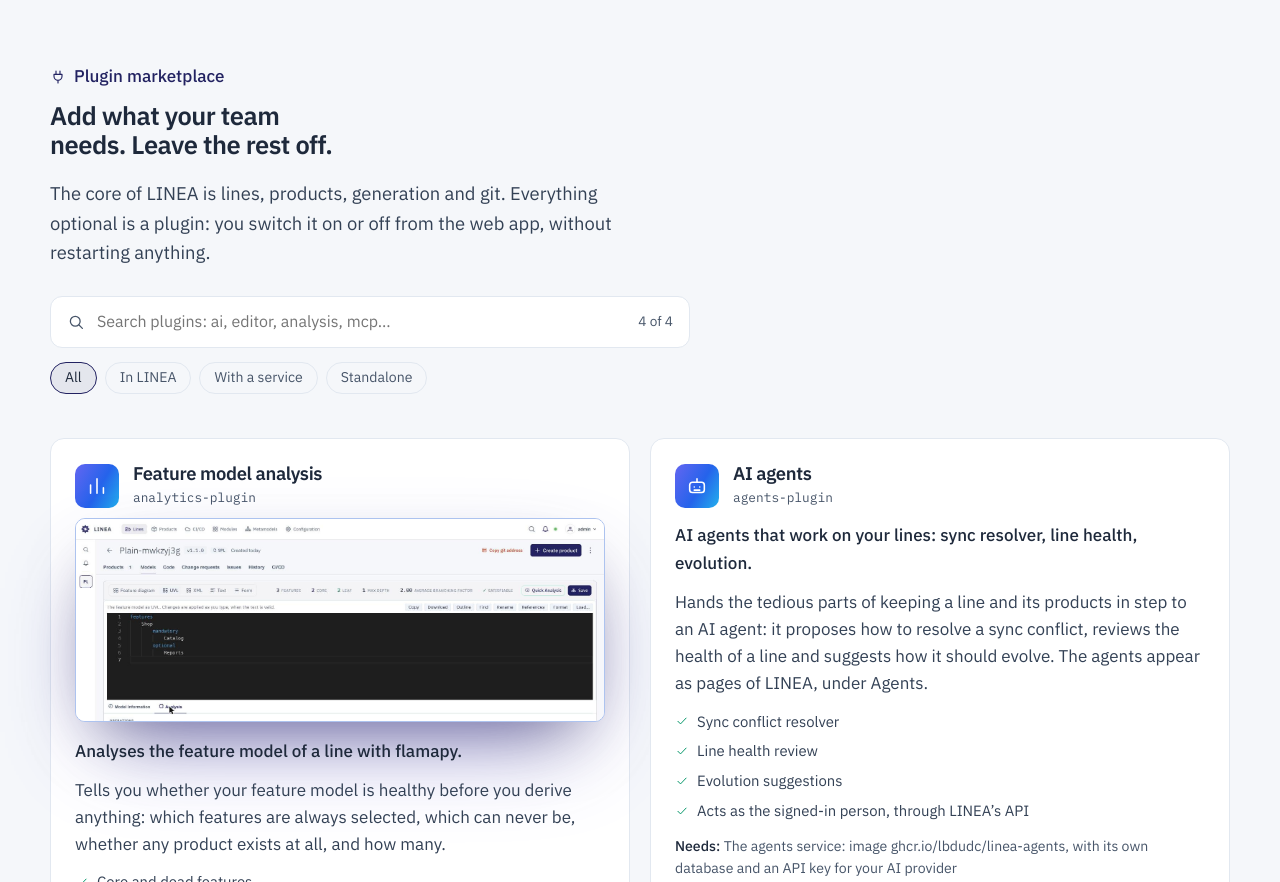
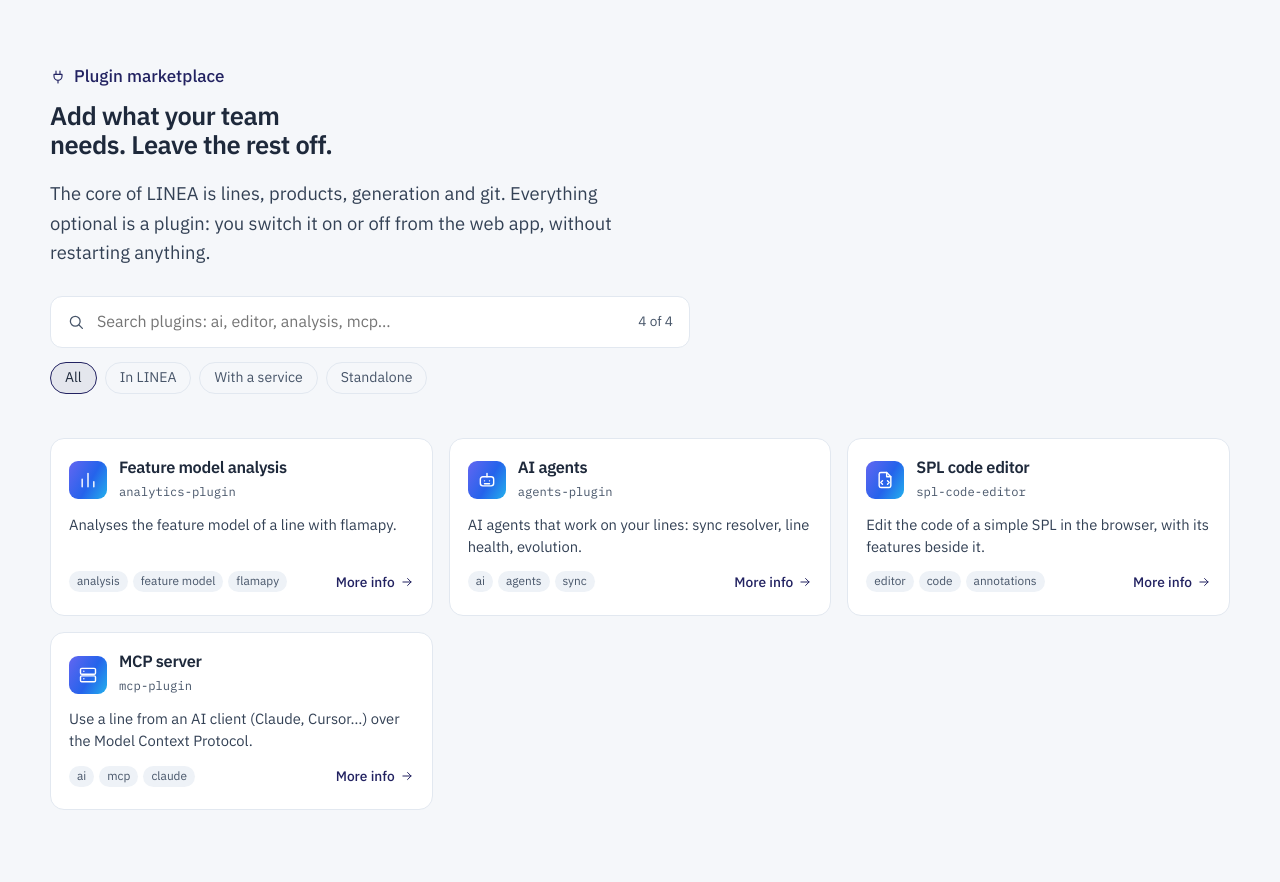
Before and after one commit to lbdudc/linea-web, an Astro site: page /plugins in a window 1280 px wide. Shown: the part 70-952 px from the top of the page. Built offline with nearby package versions, Linux system fonts and the light colour scheme; Astro itself is replaced by a stand-in of ours.

Commit message:
Plugins page: compact cards (3 per row on laptops), More info expands screenshot, purpose and needs (#5)
Co-authored-by: rotkiv93 <22058774+rotkiv93@users.noreply.github.com>
Co-authored-by: Claude Sonnet 5.5 <noreply@anthropic.com>

```diff
--- a/src/pages/plugins.astro
+++ b/src/pages/plugins.astro
@@ -37,26 +37,28 @@ const steps = [
 		<div class="wrap">
 			<div class="mkt-grid" id="grid">
 				{plugins.map((p) => (
-					<article class="mkt-card" data-run={p.runs} data-text={[p.name, p.id, p.summary, p.purpose, ...p.tags, ...p.features].join(' ').toLowerCase()}>
+					<article class="mkt-card" id={p.id} data-run={p.runs} data-text={[p.name, p.id, p.summary, p.purpose, ...p.tags, ...p.features].join(' ').toLowerCase()}>
 						<header>
-							<span class="mkt-ic"><Icon name={p.icon} size={22} /></span>
+							<span class="mkt-ic"><Icon name={p.icon} size={20} /></span>
 							<div>
 								<h2>{p.name}</h2>
 								<code>{p.id}</code>
 							</div>
 						</header>
-						{p.shot && <Shot name={p.shot.name} alt={p.shot.alt} ratio="1470/560" sizes="(min-width: 900px) 560px, 100vw" class="mkt-shot" />}
 						<p class="mkt-sum">{p.summary}</p>
-						<p>{p.purpose}</p>
-						<ul>{p.features.map((f) => <li><Icon name="check" size={14} />{f}</li>)}</ul>
-						{p.needs && <p class="mkt-needs"><b>Needs:</b> {p.needs}</p>}
 						<footer>
-							<span class="mkt-tags">{p.tags.map((t) => <span>{t}</span>)}</span>
-							<span class="mkt-links">
-								<a href={p.source}>Source</a>
-								{p.docs && <a href={p.docs}>npm</a>}
-							</span>
+							<span class="mkt-tags">{p.tags.slice(0, 3).map((t) => <span>{t}</span>)}</span>
+							<button type="button" class="mkt-more" aria-expanded="false" aria-controls={`${p.id}-info`}>More info <Icon name="arrow" size={14} /></button>
 						</footer>
+						<div class="mkt-info" id={`${p.id}-info`} hidden>
+							{p.shot && <Shot name={p.shot.name} alt={p.shot.alt} ratio="1470/802" sizes="(min-width: 900px) 600px, 100vw" class="mkt-shot" />}
+							<div class="mkt-info__text">
+								<p>{p.purpose}</p>
+								<ul>{p.features.map((f) => <li><Icon name="check" size={14} />{f}</li>)}</ul>
+								{p.needs && <p class="mkt-needs"><b>Needs:</b> {p.needs}</p>}
+								<p class="mkt-links"><span>Runs: {p.runs}</span><a href={p.source}>Source</a>{p.docs && <a href={p.docs}>npm</a>}</p>
+							</div>
+						</div>
 					</article>
 				))}
 			</div>
@@ -96,8 +98,18 @@ const steps = [
 			chips.forEach((x) => x.classList.toggle('is-on', x === b));
 			apply();
 		}));
+		document.querySelectorAll<HTMLButtonElement>('.mkt-more').forEach((b) => b.addEventListener('click', () => {
+			const card = b.closest('.mkt-card') as HTMLElement;
+			const open = b.getAttribute('aria-expanded') !== 'true';
+			b.setAttribute('aria-expanded', String(open));
+			b.firstChild!.textContent = open ? 'Less ' : 'More info ';
+			(card.querySelector('.mkt-info') as HTMLElement).hidden = !open;
+			card.classList.toggle('is-open', open);
+		}));
 		const initial = new URLSearchParams(location.search).get('q');
 		if (initial) q.value = initial;
 		apply();
+		const hash = location.hash.slice(1);
+		if (hash) (document.querySelector(`#${CSS.escape(hash)} .mkt-more`) as HTMLButtonElement | null)?.click();
 	</script>
 </Landing>
--- a/src/styles/landing.css
+++ b/src/styles/landing.css
@@ -601,26 +601,37 @@ g[fill='url(#g-core)'] ~ .nd-ico,.dg .nd-ico{color:var(--on-c)}
 .chip:hover{color:var(--ln-text)}
 .chip.is-on{background:var(--ln-highlight);border-color:var(--ln-primary);color:var(--ln-text)}
 .mkt-list{padding:16px 0 40px}
-.mkt-grid{display:grid;grid-template-columns:repeat(auto-fill,minmax(min(100%,420px),1fr));gap:20px}
-.mkt-card{display:flex;flex-direction:column;gap:12px;padding:24px;border:1px solid var(--ln-border);border-radius:14px;background:var(--ln-card);color:var(--ln-body);transition:border-color .2s,transform .2s}
-.mkt-card:hover{border-color:var(--ln-primary);transform:translateY(-2px)}
+.mkt-grid{display:grid;grid-template-columns:repeat(auto-fill,minmax(min(100%,300px),1fr));gap:16px}
+.mkt-card{display:flex;flex-direction:column;gap:10px;padding:18px;border:1px solid var(--ln-border);border-radius:14px;background:var(--ln-card);color:var(--ln-body);transition:border-color .2s}
+.mkt-card:hover,.mkt-card.is-open{border-color:var(--ln-primary)}
 .mkt-card[hidden]{display:none}
-.mkt-card header{display:flex;gap:14px;align-items:center}
-.mkt-card h2{margin:0;font-size:1.15rem;color:var(--ln-text)}
-.mkt-card code{font-family:var(--ln-mono);font-size:.8rem;color:var(--ln-muted)}
-.mkt-ic{display:grid;place-items:center;width:44px;height:44px;border-radius:10px;background:var(--ln-grad);color:#fff;flex:none}
+.mkt-card.is-open{grid-column:1/-1}
+.mkt-card header{display:flex;gap:12px;align-items:center}
+.mkt-card h2{margin:0;font-size:1.02rem;line-height:1.25;color:var(--ln-text)}
+.mkt-card code{font-family:var(--ln-mono);font-size:.76rem;color:var(--ln-muted)}
+.mkt-ic{display:grid;place-items:center;width:38px;height:38px;border-radius:9px;background:var(--ln-grad);color:#fff;flex:none}
 .mkt-card p{margin:0}
-.mkt-sum{color:var(--ln-text);font-weight:500}
-.mkt-card ul{list-style:none;margin:0;padding:0;display:grid;gap:6px;font-size:.93rem}
-.mkt-card li{display:flex;gap:8px;align-items:center}
-.mkt-card li .icon{color:var(--ln-ok);flex:none}
+.mkt-sum{color:var(--ln-body);font-size:.92rem;line-height:1.45;display:-webkit-box;-webkit-line-clamp:2;-webkit-box-orient:vertical;overflow:hidden}
+.mkt-card.is-open .mkt-sum{-webkit-line-clamp:unset;display:block}
+.mkt-card footer{display:flex;justify-content:space-between;gap:8px;align-items:center;margin-top:auto}
+.mkt-tags{display:flex;gap:5px;flex-wrap:wrap;min-width:0}
+.mkt-tags span{padding:1px 8px;border-radius:999px;background:var(--ln-raised);font-size:.74rem;color:var(--ln-muted)}
+.mkt-more{display:inline-flex;align-items:center;gap:5px;flex:none;background:none;border:0;color:var(--ln-primary);font:inherit;font-size:.86rem;font-weight:500;cursor:pointer;padding:4px 0}
+.mkt-more .icon{transition:transform .2s}
+.mkt-more[aria-expanded="true"] .icon{transform:rotate(90deg)}
+.mkt-info{display:grid;grid-template-columns:minmax(0,1.2fr) minmax(0,1fr);gap:24px;padding-top:14px;border-top:1px solid var(--ln-border)}
+.mkt-info[hidden]{display:none}
+.mkt-info:not(:has(.mkt-shot)){grid-template-columns:1fr}
+.mkt-info__text{display:grid;gap:12px;align-content:start}
+.mkt-info ul{list-style:none;margin:0;padding:0;display:grid;gap:6px;font-size:.93rem}
+.mkt-info li{display:flex;gap:8px;align-items:center}
+.mkt-info li .icon{color:var(--ln-ok);flex:none}
 .mkt-needs{font-size:.88rem;color:var(--ln-muted)}
 .mkt-needs b{color:var(--ln-text);font-weight:500}
-.mkt-card footer{display:flex;justify-content:space-between;gap:12px;flex-wrap:wrap;align-items:center;margin-top:auto;padding-top:12px;border-top:1px solid var(--ln-border)}
-.mkt-tags{display:flex;flex-wrap:wrap;gap:6px}
-.mkt-tags span{padding:2px 9px;border-radius:999px;background:var(--ln-raised);font-size:.78rem;color:var(--ln-muted)}
-.mkt-links{display:flex;gap:14px;font-size:.9rem}
+.mkt-links{display:flex;flex-wrap:wrap;gap:6px 16px;font-size:.9rem;color:var(--ln-muted)}
 .mkt-links a{color:var(--ln-primary)}
+.mkt-shot{margin:0;border-radius:10px}
+@media (max-width:800px){.mkt-info{grid-template-columns:1fr}}
 .mkt-empty{margin-top:24px;color:var(--ln-muted)}
 .mkt-how{padding:32px 0 88px}
 .mkt-how h2{margin-bottom:20px}
@@ -631,6 +642,5 @@ g[fill='url(#g-core)'] ~ .nd-ico,.dg .nd-ico{color:var(--on-c)}
 .mkt-steps p{margin:4px 0 0;font-size:.93rem;color:var(--ln-muted)}
 .mkt-how>.wrap>p{max-width:70ch;color:var(--ln-body)}
 .mkt-how a{color:var(--ln-primary)}
-.mkt-shot{margin:-4px 0 4px;border-radius:10px}
 .mkt-catalog{margin:0 0 28px}
 .mkt-catalog img{object-position:top center}
```
